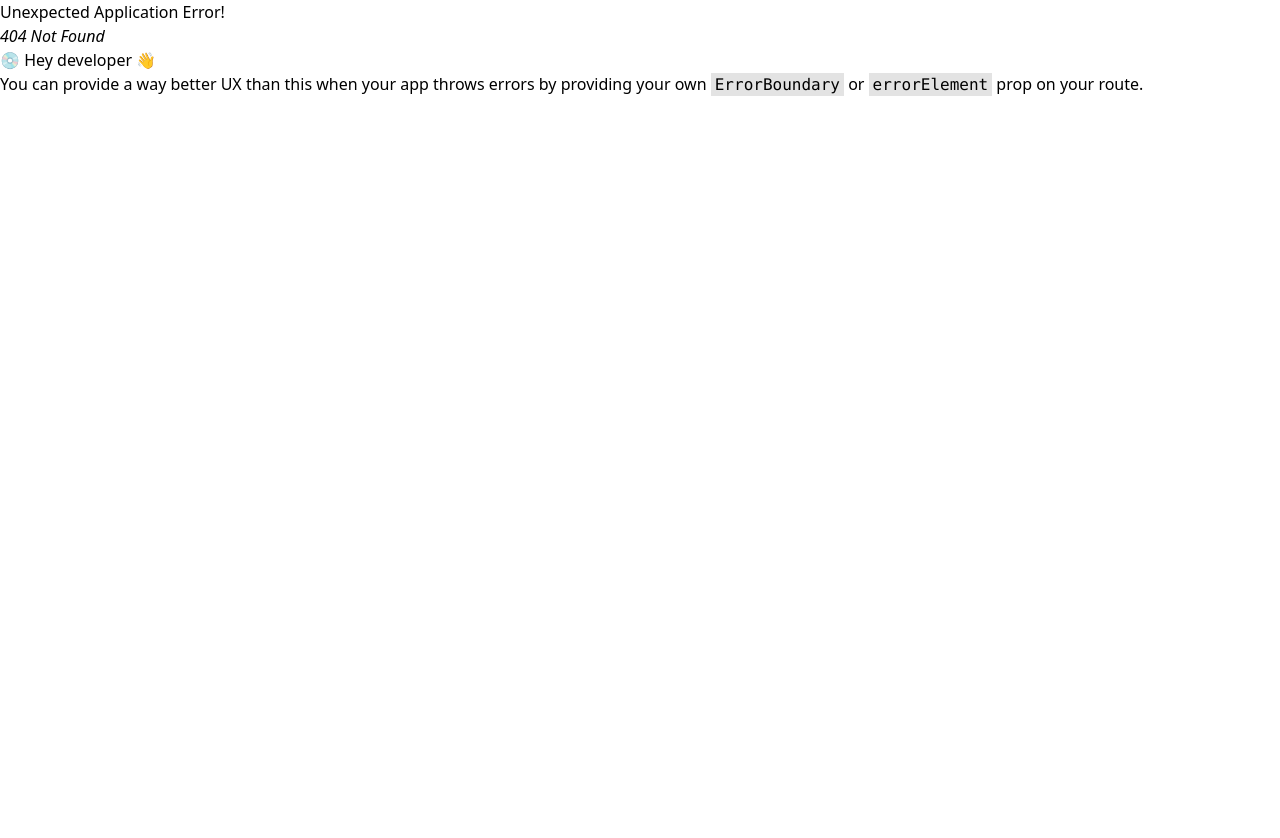
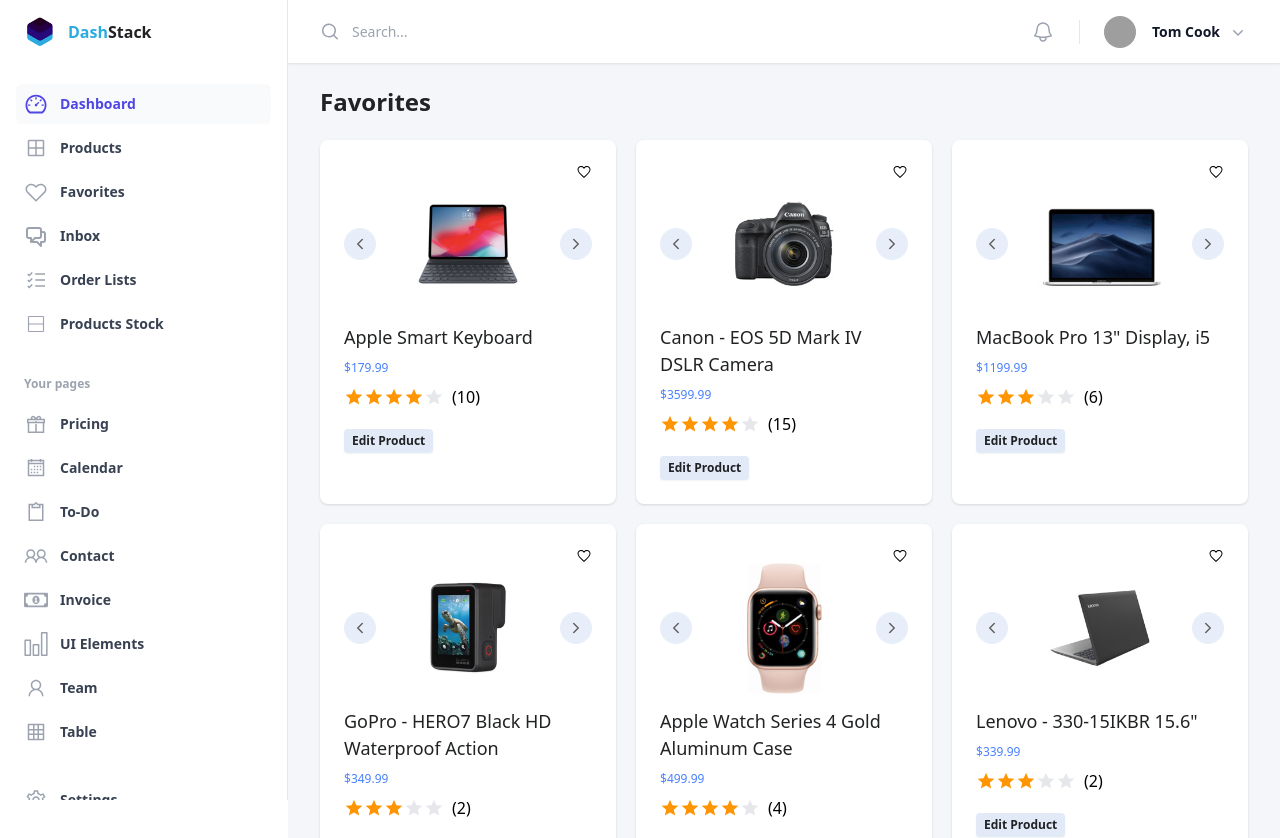
Before and after one commit to dDevAhmed/frontend_thecodechronicle_3.0, a React (Vite) app: page /favorites in a window 1280 px wide. Before the commit this address had no page. Shown: the top 838 px of the page. Before the commit the page ends 800 px from the top, so only its background shows below. Built offline with nearby package versions, Linux system fonts and the light colour scheme; grey boxes are pictures that could not be loaded.

Commit message:
favotites

```diff
--- /dev/null
+++ b/src/pages/Favorites.jsx
@@ -0,0 +1,126 @@
+import { MdOutlineStarPurple500 } from "react-icons/md";
+import { IoMdHeartEmpty } from "react-icons/io";
+import { IoChevronBackOutline, IoChevronForwardOutline } from "react-icons/io5";
+import Card from "../ui/Card"
+import Button from "../ui/Button"
+import AppleSmartKeyboard from '../assets/images/products/product-6.jpg'
+import CanonCamera from '../assets/images/products/product-5.jpg'
+import MacBookPro from '../assets/images/products/product-11.jpg'
+import GoPro from '../assets/images/products/product-1.jpg'
+import AppleWatch from '../assets/images/products/product-9.jpg'
+import LenovoPc from '../assets/images/products/product-3.jpg'
+import BoseHeadphones from '../assets/images/products/product-7.jpg'
+import XBoxOne from '../assets/images/products/product-8.jpg'
+import GooglePixel from '../assets/images/products/product-14.jpg'
+
+const products = [
+  {
+    image: AppleSmartKeyboard,
+    name: 'Apple Smart Keyboard',
+    price: '179.99',
+    rating: 4,
+    reviewCount: 10
+  },
+  {
+    image: CanonCamera,
+    name: 'Canon - EOS 5D Mark IV DSLR Camera',
+    price: '3599.99',
+    rating: 4,
+    reviewCount: 15
+  },
+  {
+    image: MacBookPro,
+    name: 'MacBook Pro 13" Display, i5',
+    price: '1199.99',
+    rating: 3,
+    reviewCount: 6
+  },
+  {
+    image: GoPro,
+    name: 'GoPro - HERO7 Black HD Waterproof Action',
+    price: '349.99',
+    rating: 3,
+    reviewCount: 2
+  },
+  {
+    image: AppleWatch,
+    name: 'Apple Watch Series 4 Gold Aluminum Case',
+    price: '499.99',
+    rating: 4,
+    reviewCount: 4
+  },
+  {
+    image: LenovoPc,
+    name: 'Lenovo - 330-15IKBR 15.6"',
+    price: '339.99',
+    rating: 3,
+    reviewCount: 2
+  },
+  {
+    image: BoseHeadphones,
+    name: 'Bose - SoundSport  wireless headphones',
+    price: '199.99',
+    rating: 3,
+    reviewCount: 4
+  },
+  {
+    image: XBoxOne,
+    name: 'Microsoft - Refurbish Xbox One S 500GB',
+    price: '279.99',
+    rating: 3,
+    reviewCount: 6
+  },
+  {
+    image: GooglePixel,
+    name: 'GoPro - HERO7 Black HD Waterproof Action',
+    price: '35.41',
+    rating: 3,
+    reviewCount: 10
+  },
+]
+
+const Favorites = () => {
+  return (
+    <>
+      <h3 className="text-[1.5rem] font-semibold text-[#202224]">Favorites</h3>
+      <div className="mt-5 grid grid-cols-1 md:grid-cols-3 gap-5">
+        {
+          products.map((product, index) => (
+            <Card key={index} style={{ backgroundColor: '#fff', display: 'relative' }}>
+              <span className="relative">
+                <IoMdHeartEmpty className="absolute right-0 cursor-pointer" />
+                <img src={product.image} alt="Product Image" className="m-auto h-40" />
+                <span className="absolute top-1/2 left-0 right-0 flex items-center justify-between transform -translate-y-1/2">
+                  <IoChevronBackOutline className="bg-[rgba(226,234,248,0.8)] text-[#626262] rounded-full p-2 h-8 w-8 flex items-center justify-center cursor-pointer" />
+                  <IoChevronForwardOutline className="bg-[rgba(226,234,248,0.8)] text-[#626262] rounded-full p-2 h-8 w-8 flex items-center justify-center cursor-pointer" />
+                </span>
+              </span>
+              {/* //fixme - flex out as in col */}
+              <span className="flex flex-col justify-between">
+                <p className="text-[#202224] text-[1.125rem] font-medium">{product.name}</p>
+                <span>
+                  <p className="text-[#4880FF] text-[.75rem] mt-2">${product.price}</p>
+                  <span className="flex items-center gap-2 mt-2">
+                    <div className="flex items-center">
+                      {[0, 1, 2, 3, 4].map((rating) => (
+                        <MdOutlineStarPurple500
+                          key={rating}
+                          aria-hidden="true"
+                          className={`${product.rating > rating ? 'text-[#FF9500]' : 'text-gray-200'} h-5 w-5 flex-shrink-0`}
+                        />
+                      ))}
+                    </div>
+                    ({product.reviewCount})
+                  </span>
+                  <Button style={{ backgroundColor: '#E2EAF8', marginTop: '20px', color: '#202224' }}>Edit Product</Button>
+                </span>
+              </span>
+            </Card>
+          ))
+        }
+      </div>
+    </>
+  )
+}
+
+export default Favorites
--- a/src/routes/AppRoutes.jsx
+++ b/src/routes/AppRoutes.jsx
@@ -6,6 +6,7 @@
 import SignUp from '../pages/SignUp'
 import Dashboard from '../pages/Dashboard'
 import Products from '../pages/Products'
+import Favorites from '../pages/Favorites'
 // import Student from '../features/students/Student';
 // import Teacher from '../features/staffs/Teacher';
 
@@ -33,6 +34,10 @@
                         path: 'products',
                         element: <Products />
                     },
+                    {
+                        path: 'favorites',
+                        element: <Favorites />
+                    },
                 ]
             },
         ]
```
Also changed, not shown: src/FIXME.txt.
